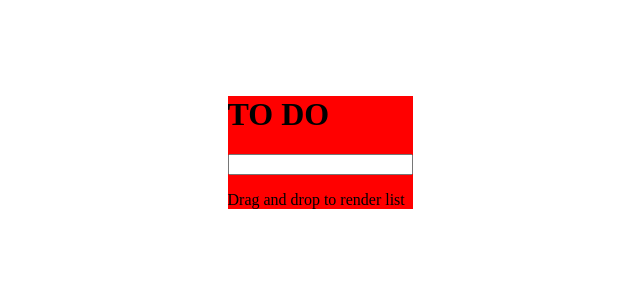
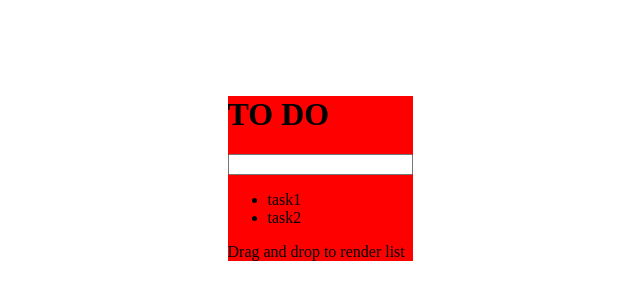
Before and after one commit to IlonaGasiewska/ToDoList, a React (Create React App) app in the folder to-do-list-app/: page / in a window 1280 px wide. Shown: the part 104-404 px from the top of the page, without its empty margins (320-960 px from the left). Built offline with nearby package versions, Linux system fonts and the light colour scheme; the HTML template or start-up script is replaced by a standard one.

Commit message:
added interface to TaskList

```diff
--- a/to-do-list-app/src/App.tsx
+++ b/to-do-list-app/src/App.tsx
@@ -3,7 +3,7 @@ import './App.sass';
 import TaskList from './components/taskList/TaskList';
 import Footer from './components/footer/Footer';
 
-function App() {
+const App= () => {
 
   const title: string = "TO DO";
   const tasks: string[] = ["task1", "task2"];
--- a/to-do-list-app/src/components/footer/footer.tsx
+++ b/to-do-list-app/src/components/footer/footer.tsx
@@ -1,7 +1,7 @@
 import React from 'react';
 import './Footer.sass';
 
-function Footer() {
+const Footer = () => {
 
   return (
     <p className='Footer'>Drag and drop to render list</p>
--- a/to-do-list-app/src/components/taskList/TaskList.tsx
+++ b/to-do-list-app/src/components/taskList/TaskList.tsx
@@ -1,11 +1,16 @@
 import React from 'react';
 import './TaskList.sass';
 
-function TaskList(props : any) {
+interface TaskListProps {
+  tasks: string[];
+}
 
+const TaskList = (props:TaskListProps) => {
   return (
     <ul className="TaskList">
-        {props.tasks.map((task:string) => {<li>task</li>})}
+      {props.tasks.map((task: string) => (
+        <li key={task}>{task}</li>
+      ))}
     </ul>
   );
 }
```
